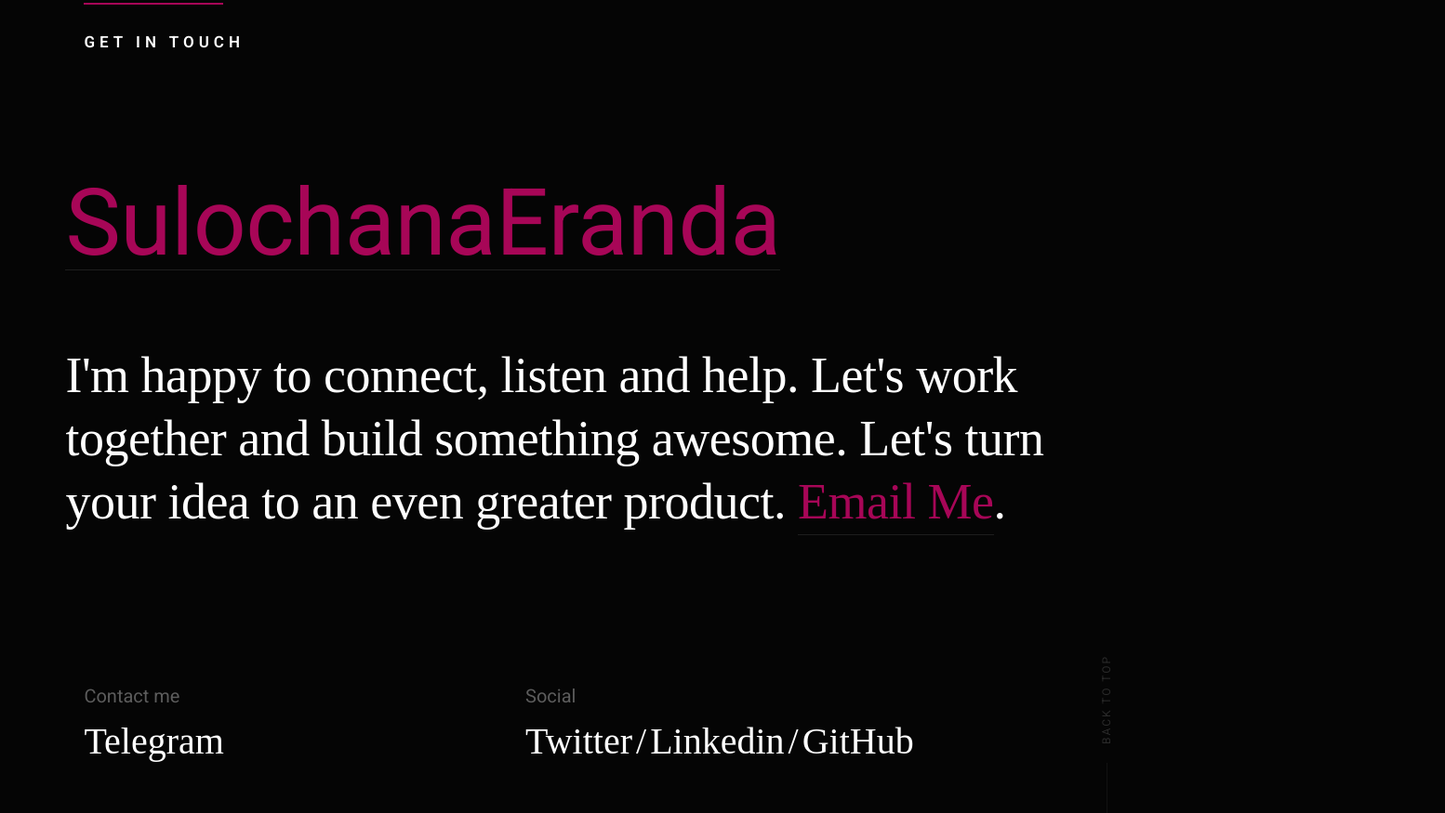
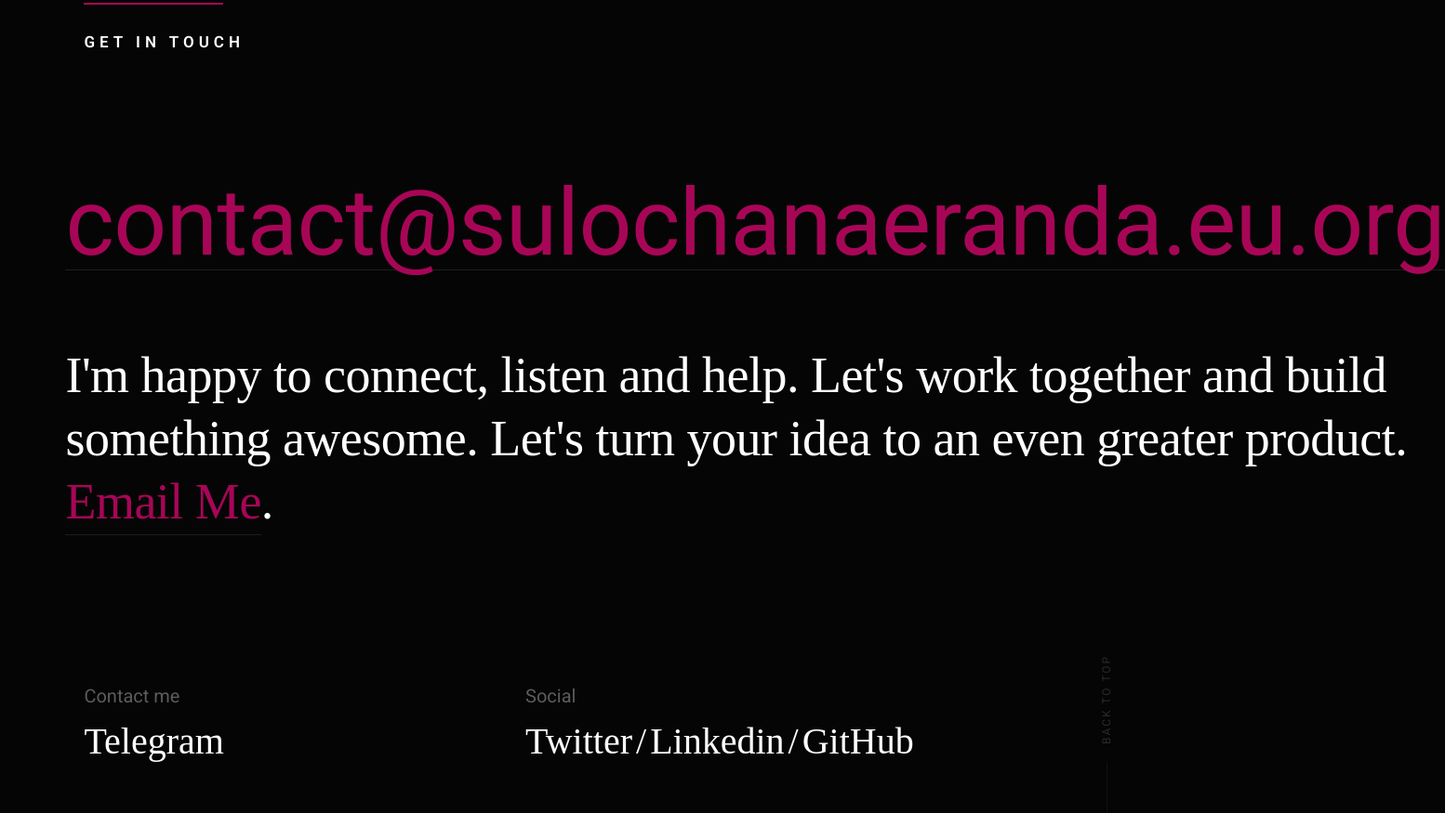
Before and after one commit to SulochanaEranda/sulochanaeranda-OLD, a plain HTML site: page index.html in a window 1280 px wide. Shown: the part 9545-10420 px from the top of the page at 93% size, 1554 px wide, since content can reach past the window. Drawn offline with Linux system fonts and the light colour scheme; a web font is replaced by a local one.

Commit message:
Update index.html

```diff
--- a/index.html
+++ b/index.html
@@ -692,7 +692,7 @@
         <div class="row contact-main" data-aos="fade-up">
             <div class="section-desc">
                 <p class="contact-email">
-                    <a href="mailto:sulochanaeranda@gmail.com">SulochanaEranda</a>
+                    <a href="mailto:contact@sulochanaeranda.eu.org">contact@sulochanaeranda.eu.org</a>
                 </p>
 
                 <p class="section-desc">
```
